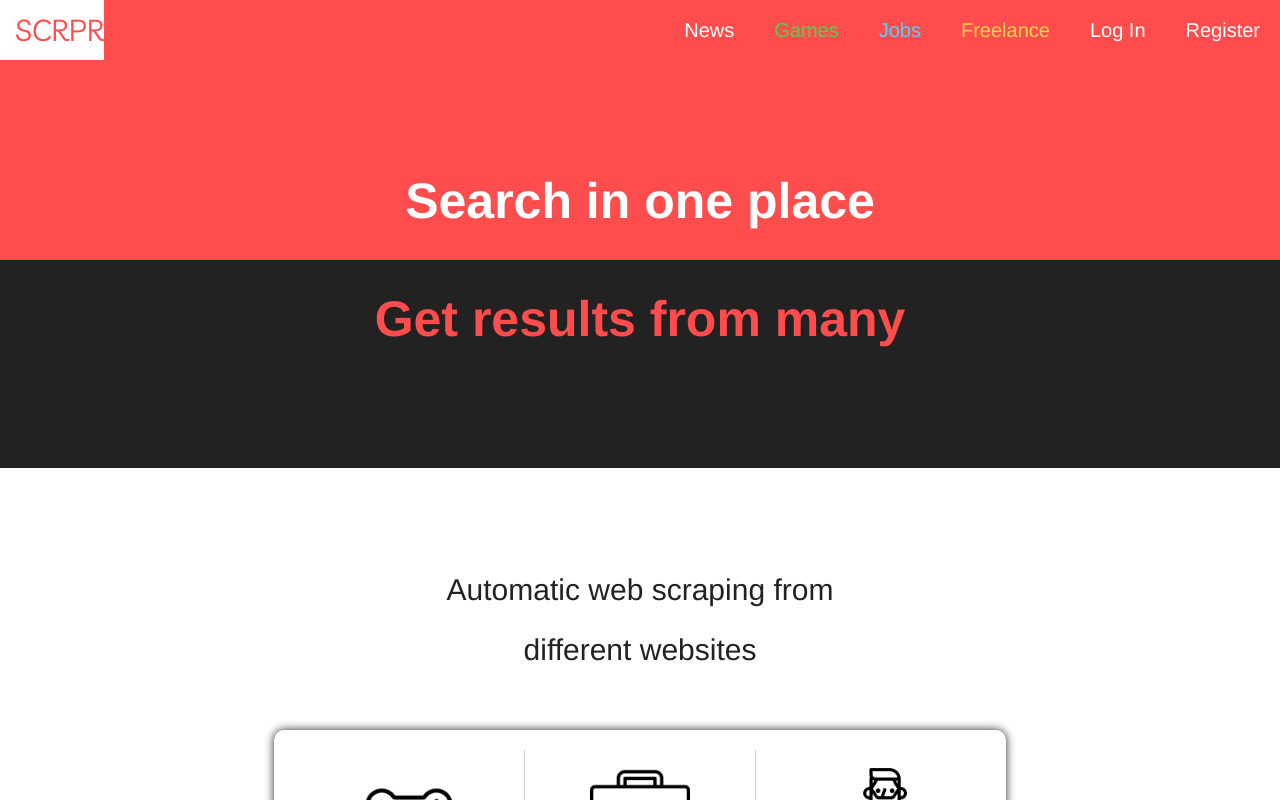
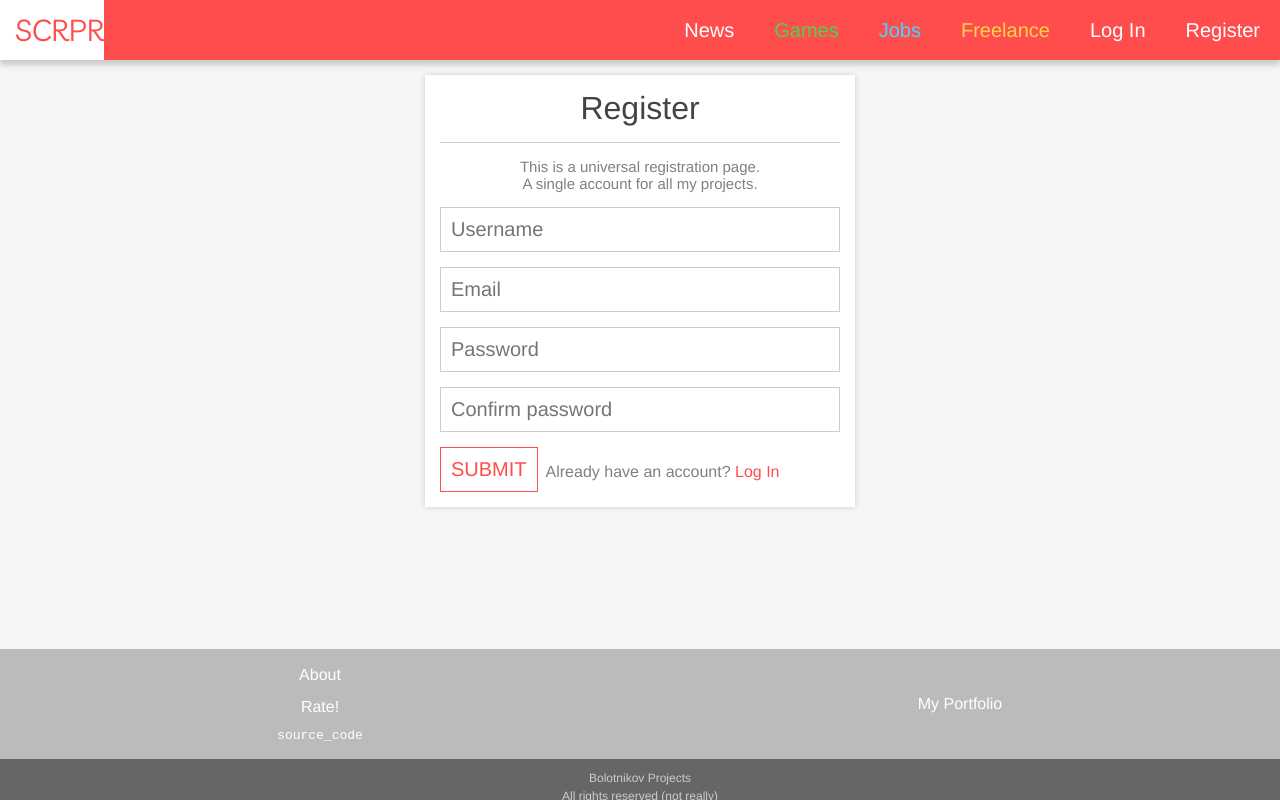
Before and after one commit to IgorBolotnikov/SCRPR-PWA, a React (Create React App) app: page /auth/register in a window 1280 px wide. Shown: the top 800 px of the page. Built offline with nearby package versions, Linux system fonts and the light colour scheme; the HTML template or start-up script is replaced by a standard one.

Commit message:
Add register page

```diff
--- a/src/App.js
+++ b/src/App.js
@@ -14,6 +14,7 @@ import RatePage from './pages/ratePage';
 import JobsPage from './pages/jobsPage';
 import GamesPage from './pages/gamesPage';
 import LoginPage from './pages/loginPage';
+import RegisterPage from './pages/registerPage';
 // Components
 import Navbar from './components/navbar';
 import Footer from './components/footer';
@@ -55,7 +56,7 @@ function App() {
             <LoginPage />
           </Route>
           <Route path="/auth/register">
-            <IndexPage />
+            <RegisterPage />
           </Route>
           <Route path="/about">
             <AboutPage />
--- /dev/null
+++ b/src/components/authForms.js
@@ -0,0 +1,37 @@
+import React from 'react';
+
+export function AuthField(props) {
+  return (
+    <input
+      type={props.type}
+      className="auth_field field"
+      placeholder={props.placeholder}
+      onChange={props.onChange}
+      value={props.value}
+    />
+  );
+}
+
+export function AuthButton(props) {
+  return (
+    <input
+      className="auth_button big_button"
+      type="submit"
+      value={props.value}
+    />
+  );
+}
+
+export function AuthWindow(props) {
+  return (
+    <div className="auth_container window">
+      <h1 className="auth_header">{props.header}</h1>
+      { props.note && (
+        <p className="auth_note"
+          dangerouslySetInnerHTML={{__html: props.note}}
+        />
+      )}
+      {props.children}
+    </div>
+  );
+}
--- /dev/null
+++ b/src/components/effects.js
@@ -0,0 +1 @@
+import React from 'react';
--- a/src/components/footer.js
+++ b/src/components/footer.js
@@ -1,12 +1,33 @@
-import React from 'react';
+import React, { useEffect } from 'react';
 import { Link } from 'react-router-dom';
 
 export default function Footer(props) {
+  function toggleBurgerClass() {
+    if (window.innerWidth < 800) {
+      const burger = document.getElementById('burger_click');
+      const toggle = document.getElementById('toggle');
+      burger.classList.remove("change");
+      toggle.checked = false;
+      window.scrollTo(0, 0);
+    }
+  }
+
+  useEffect(() => {
+    const about = document.getElementById('about');
+    const rate = document.getElementById('rate');
+    about.addEventListener('click', toggleBurgerClass);
+    rate.addEventListener('click', toggleBurgerClass);
+    return () => {
+      about.removeEventListener('click', toggleBurgerClass);
+      rate.removeEventListener('click', toggleBurgerClass);
+    }
+  }, []);
+
   return (
     <div className="footer_container">
       <ul className="footer_list">
-        <li><Link className="footer_list_item" to="/about">About</Link></li>
-        <li><Link className="footer_list_item" to="/rate">Rate!</Link></li>
+        <li><Link className="footer_list_item" id="about" to="/about">About</Link></li>
+        <li><Link className="footer_list_item" id="rate" to="/rate">Rate!</Link></li>
         <li><a className="footer_list_item source_code" rel="noopener noreferrer" href="https://github.com/IgorBolotnikov/SCRPR" target="_blank">source_code</a></li>
       </ul>
       <ul className="footer_list">
--- a/src/components/navbar.js
+++ b/src/components/navbar.js
@@ -11,8 +11,8 @@ export default function Navbar(props) {
     if (window.innerWidth < 800) {
       const burger = document.getElementById('burger_click');
       const toggle = document.getElementById('toggle');
-      burger.classList.toggle("change");
-      toggle.checked = !toggle.checked;
+      burger.classList.remove("change");
+      toggle.checked = false;
       window.scrollTo(0, 0);
     }
   }
@@ -20,14 +20,17 @@ export default function Navbar(props) {
   useEffect(() => {
     const burger = document.getElementById('burger_click');
     const navbar = document.getElementsByClassName('navbar_list')[0].children;
+    const logo = document.getElementById('logo');
     // burger.addEventListener('touchend', toggleClass);
     burger.addEventListener('click', toggleClass);
+    logo.addEventListener('click', toggleBurgerClass);
     for (let child of navbar) {
       child.children[0].addEventListener('click', toggleBurgerClass);
     }
     return () => {
       // burger.removeEventListener('touchend', toggleClass);
       burger.removeEventListener('click', toggleClass);
+      logo.removeEventListener('click', toggleBurgerClass);
       for (let child of navbar) {
         child.children[0].removeEventListener('click', toggleBurgerClass);
       }
@@ -46,7 +49,7 @@ export default function Navbar(props) {
       <input id="toggle" type="checkbox" name="" />
       <div className="navbar">
         <div className="navbar_container">
-          <Link className="navbutton logo" to="/">SCRPR</Link>
+          <Link className="navbutton logo" id="logo" to="/">SCRPR</Link>
           <ul className="navbar_list">
             {props.children}
           </ul>
--- a/src/index.css
+++ b/src/index.css
@@ -1041,11 +1041,12 @@ input, textarea, select, option {
 }
 
 .auth_redirect {
-  padding-left: 1em;
+  padding-left: 0.5em;
   display: inline-block;
   text-align: center;
   vertical-align: middle;
   color: grey;
+  word-wrap: break-word;
 }
 
 .login_redirect {
@@ -1725,3 +1726,12 @@ input, textarea, select, option {
 .loading {
   opacity: 0.5;
 }
+
+@media (max-width: 360px) {
+  .auth_redirect {
+    display: block;
+    padding-left: 0px;
+    padding-top: 15px;
+    margin: auto;
+  }
+}
--- a/src/pages/aboutPage.js
+++ b/src/pages/aboutPage.js
@@ -2,10 +2,10 @@ import React from 'react';
 
 export default function AboutPage(props) {
   return (
-    <div class="window about_container">
-      <h1 class="about_header">About</h1>
-      <main class="about_body">
-        <h2 class="text_header">A little background</h2>
+    <div className="window about_container">
+      <h1 className="about_header">About</h1>
+      <main className="about_body">
+        <h2 className="text_header">A little background</h2>
         <p>This project is a part of my Flask self-learning.
           I've started working on it on July 27, 2019 not knowing
           anything about Flask and some distant understanding
@@ -17,7 +17,7 @@ export default function AboutPage(props) {
         the whole thing?"</p>
         <p>This project is still (and indefinitly, I think)
         in the state of constant tweaking and refinement.</p>
-        <h2 class="text_header">What is it anyway?</h2>
+        <h2 className="text_header">What is it anyway?</h2>
         <p>This is me being lazy and feeling for all those
         people who can't stand doing repeating shuff. No, seriously.</p>
         <p>This website helps people automate searching and monitoring
--- a/src/pages/loginPage.js
+++ b/src/pages/loginPage.js
@@ -1,4 +1,9 @@
 import React, { useState } from 'react';
+import {
+  AuthField,
+  AuthWindow,
+  AuthButton
+} from './../components/authForms';
 
 export default function LoginPage(props) {
   let [username, setUsername] = useState({value: ""});
@@ -18,37 +23,25 @@ export default function LoginPage(props) {
   }
 
   return (
-    <div className="auth_container window">
-      <h1 className="auth_header">Log In</h1>
-      <p className="auth_note">
-        This is a universal login page.
-        <br/>
-        A single account for all my projects.
-      </p>
+    <AuthWindow
+      header="Log In"
+      note="This is a universal login page.<br/>A single account for all my projects."
+    >
       <form className="auth_form" method="POST" onSubmit={handleSubmit}>
-        <input
+        <AuthField
           type="text"
           name="username"
-          className="auth_field field"
           placeholder="Username"
-          required id="id_username"
           onChange={handleUsernameChange}
           value={username.value}
         />
-        <input
+        <AuthField
           type="password"
-          name="password"
-          className="auth_field field"
           placeholder="Password"
-          required id="id_password"
           onChange={handlePasswordChange}
           value={password.value}
         />
-        <input
-          className="auth_button big_button"
-          type="submit"
-          value="CONFIRM"
-        />
+        <AuthButton value="CONFIRM" />
         <a
           className="login_redirect auth_link"
           href="/auth/reset_password"
@@ -56,6 +49,6 @@ export default function LoginPage(props) {
           Forgot your password?
         </a>
       </form>
-    </div>
+    </AuthWindow>
   );
 }
--- /dev/null
+++ b/src/pages/registerPage.js
@@ -0,0 +1,73 @@
+import React, { useState } from 'react';
+import {
+  AuthField,
+  AuthWindow,
+  AuthButton
+} from './../components/authForms';
+
+export default function RegisterPage(props) {
+  let [username, setUsername] = useState({value: ""});
+  let [email, setEmail] = useState({value: ""});
+  let [password, setPassword] = useState({value: ""});
+  let [confirmPassword, setConfirmPassword] = useState({value: ""});
+
+  function handleUsernameChange(event) {
+    setUsername({value: event.target.value});
+  }
+
+  function handleEmailChange(event) {
+    setEmail({value: event.target.value});
+  }
+
+  function handlePasswordChange(event) {
+    setPassword({value: event.target.value});
+  }
+
+  function handleConfirmPasswordChange(event) {
+    setConfirmPassword({value: event.target.value});
+  }
+
+  function handleSubmit(event) {
+    event.preventDefault();
+    console.log(username.value, email.value, password.value, confirmPassword.value);
+  }
+
+
+  return (
+    <AuthWindow
+      header="Register"
+      note="This is a universal registration page.<br/>A single account for all my projects."
+    >
+      <form className="auth_form" method="POST" onSubmit={handleSubmit}>
+        <AuthField
+          type="text"
+          placeholder="Username"
+          onChange={handleUsernameChange}
+          value={username.value}
+        />
+        <AuthField
+          type="email"
+          placeholder="Email"
+          onChange={handleEmailChange}
+          value={email.value}
+        />
+        <AuthField
+          type="password"
+          placeholder="Password"
+          onChange={handlePasswordChange}
+          value={password.value}
+        />
+        <AuthField
+          type="password"
+          placeholder="Confirm password"
+          onChange={handleConfirmPasswordChange}
+          value={confirmPassword.value}
+        />
+        <AuthButton value="SUBMIT"/>
+        <div className='auth_redirect'>
+          Already have an account? <a className="auth_link" href="/auth/login/">Log In</a>
+        </div>
+      </form>
+    </AuthWindow>
+  );
+}
```
